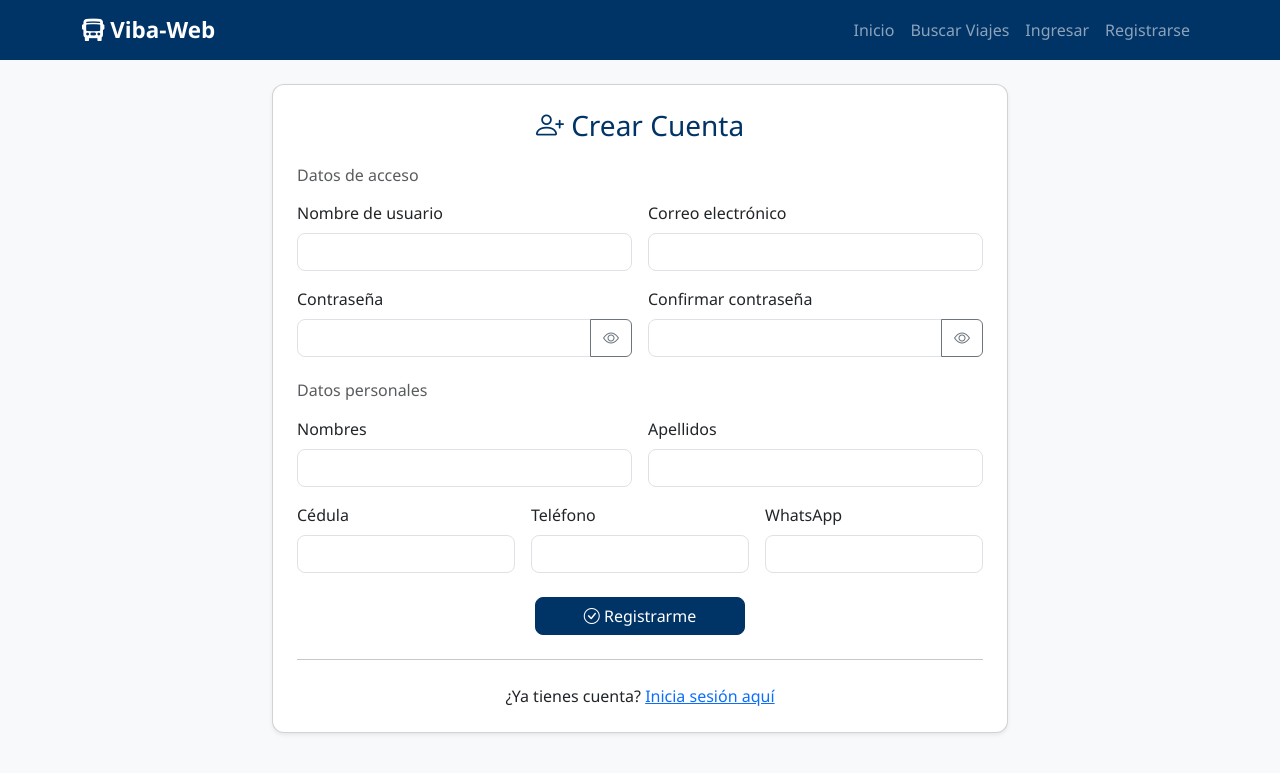
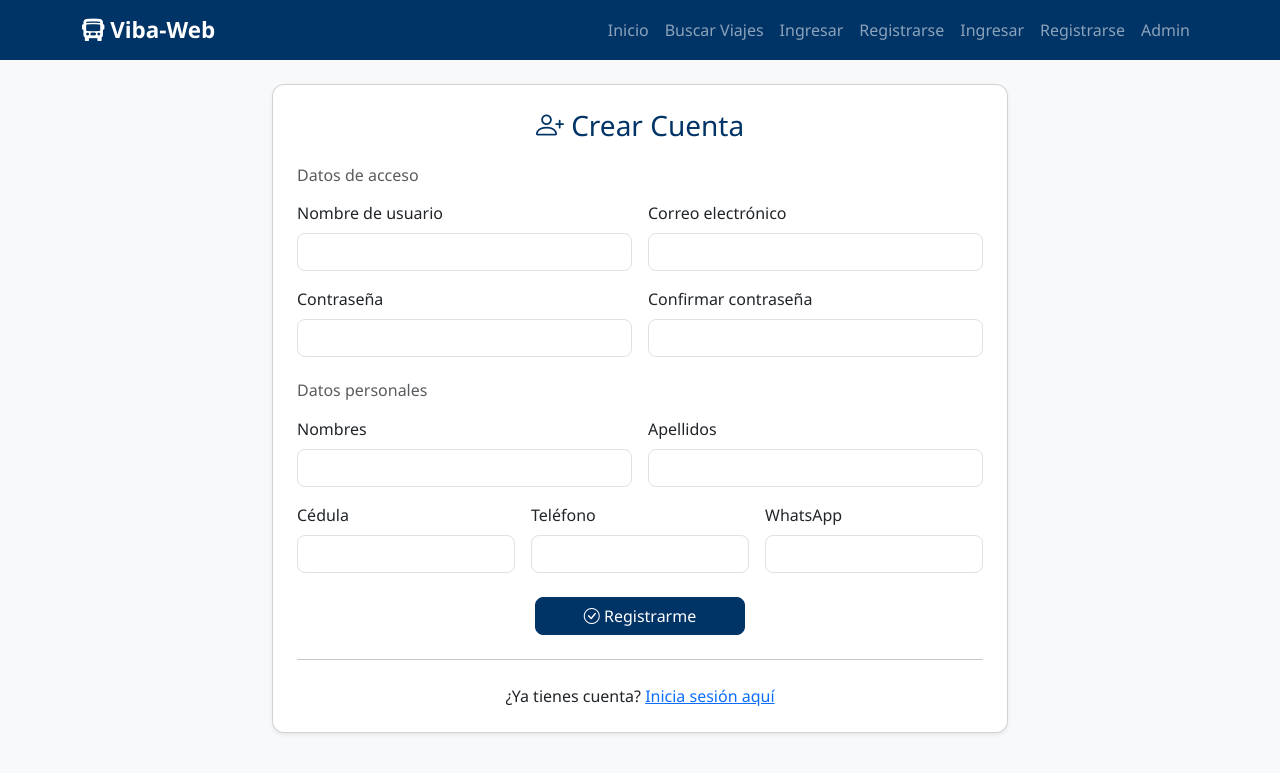
Before and after one commit to GilbertoSegun2/vibaweb, a Django app: page /registro/ in a window 1280 px wide. Shown: the top 773 px of the page. Run offline with Django 5.2, Linux system fonts and the light colour scheme; data that the repository does not hold is empty.

Commit message:
Revert "Bloque 2.4: Opcion C - login antes del mapa + mensajes Django + ojitos password + fix registro_usuario"
This reverts commit d720f035c8580116d605e6323e808a66d56859fa.

```diff
--- a/core/views.py
+++ b/core/views.py
@@ -259,7 +259,7 @@ def login_view(request):
         form = LoginForm(request.POST)
         if form.is_valid():
             username = form.cleaned_data['username']
-            password = form.cleaned_data['password1']
+            password = form.cleaned_data['password']
 
             # Permitir login con email también
             if '@' in username:
@@ -916,7 +916,7 @@ def registro_usuario(request):
             email = form.cleaned_data['email']
             first_name = form.cleaned_data['first_name']
             last_name = form.cleaned_data['last_name']
-            password = form.cleaned_data['password1']
+            password = form.cleaned_data['password']
             cedula = form.cleaned_data['cedula']
             telefono = form.cleaned_data['telefono']
 
--- a/templates/base.html
+++ b/templates/base.html
@@ -30,35 +30,30 @@
                 <ul class="navbar-nav ms-auto">
                     <li class="nav-item"><a class="nav-link" href="/">Inicio</a></li>
                     <li class="nav-item"><a class="nav-link" href="/viajes/">Buscar Viajes</a></li>
-
                     {% if user.is_authenticated %}
-                        <li class="nav-item">
-                            <a class="nav-link" href="/perfil/">
-                                <i class="bi bi-person-circle"></i> {{ user.first_name|default:user.username }}
-                            </a>
-                        </li>
-                        <li class="nav-item">
-                            <a class="nav-link" href="/logout/">
-                                <i class="bi bi-box-arrow-right"></i> Salir
-                            </a>
-                        </li>
-                        {% if user.is_superuser %}
-                        <li class="nav-item">
-                            <a class="nav-link" href="/admin/" target="_blank">
-                                <i class="bi bi-gear-fill"></i> Admin
-                            </a>
-                        </li>
-                        {% endif %}
+                        <li class="nav-item"><a class="nav-link" href="/mis-boletos/">Mis Boletos</a></li>
+                        <li class="nav-item"><a class="nav-link" href="/logout/">Salir ({{ user.username }})</a></li>
                     {% else %}
                         <li class="nav-item"><a class="nav-link" href="/login/">Ingresar</a></li>
                         <li class="nav-item"><a class="nav-link" href="/registro/">Registrarse</a></li>
                     {% endif %}
+
+
+                    {% if user.is_authenticated %}
+                        <li class="nav-item"><a class="nav-link" href="/perfil/"><i class="bi bi-person"></i> Mi Perfil</a></li>
+                        <li class="nav-item"><a class="nav-link" href="/logout/">Salir ({{ user.first_name|default:user.username }})</a></li>
+                    {% else %}
+                        <li class="nav-item"><a class="nav-link" href="/login/">Ingresar</a></li>
+                        <li class="nav-item"><a class="nav-link" href="/registro/">Registrarse</a></li>
+                    {% endif %}
+                    <li class="nav-item"><a class="nav-link" href="/admin/">Admin</a></li>
                 </ul>
             </div>
         </div>
     </nav>
 
-    <!-- Contador flotante global -->
+    <!-- Contador flotante global (fuera de main) -->
+
     {% if expiracion_iso %}
     <div id="timer-box" class="position-fixed shadow rounded bg-dark px-2 py-1 border border-warning"
          style="top: 105px; left: 15px; z-index: 1050; font-size: 0.75rem;">
@@ -72,26 +67,6 @@
 
     <!-- Contenido principal -->
     <main class="container my-4">
-
-        <!-- MENSAJES DE DJANGO -->
-        {% if messages %}
-            {% for message in messages %}
-                <div class="alert alert-{{ message.tags|default:'info' }} alert-dismissible fade show" role="alert">
-                    {% if message.tags == 'success' %}
-                        <i class="bi bi-check-circle-fill"></i>
-                    {% elif message.tags == 'error' %}
-                        <i class="bi bi-exclamation-triangle-fill"></i>
-                    {% elif message.tags == 'warning' %}
-                        <i class="bi bi-exclamation-circle-fill"></i>
-                    {% else %}
-                        <i class="bi bi-info-circle-fill"></i>
-                    {% endif %}
-                    {{ message }}
-                    <button type="button" class="btn-close" data-bs-dismiss="alert" aria-label="Cerrar"></button>
-                </div>
-            {% endfor %}
-        {% endif %}
-
         {% block content %}
         {% endblock %}
     </main>
@@ -114,7 +89,7 @@
         const timerIcon = document.getElementById("timer-icon");
         const timerLabel = document.getElementById("timer-label");
 
-        let yaEstaRojo = false;
+        let yaEstaRojo = false;  // Para no cambiar el color múltiples veces
 
         function actualizarContador() {
             const now = new Date().getTime();
@@ -127,6 +102,7 @@
                 return;
             }
 
+            // Cambiar a rojo cuando quedan 2 minutos o menos
             if (distance <= 120000 && !yaEstaRojo) {
                 yaEstaRojo = true;
                 if (timerBox) {
@@ -136,9 +112,15 @@
                     timerBox.style.zIndex = "1050";
                     timerBox.style.fontSize = "0.75rem";
                 }
-                if (timerIcon) timerIcon.className = "bi bi-exclamation-triangle-fill text-white";
-                if (timerLabel) timerLabel.className = "text-white";
-                if (contadorEl) contadorEl.className = "font-monospace fw-bold text-white";
+                if (timerIcon) {
+                    timerIcon.className = "bi bi-exclamation-triangle-fill text-white";
+                }
+                if (timerLabel) {
+                    timerLabel.className = "text-white";
+                }
+                if (contadorEl) {
+                    contadorEl.className = "font-monospace fw-bold text-white";
+                }
             }
 
             const minutes = Math.floor((distance % (1000 * 60 * 60)) / (1000 * 60));
@@ -155,22 +137,6 @@
         actualizarContador();
     </script>
     {% endif %}
-    <!-- Función global para mostrar/ocultar contraseñas -->
-    <script>
-    function togglePassword(btn) {
-        const input = btn.previousElementSibling;
-        const icon = btn.querySelector('i');
-
-        if (input.type === 'password') {
-            input.type = 'text';
-            icon.className = 'bi bi-eye-slash';
-        } else {
-            input.type = 'password';
-            icon.className = 'bi bi-eye';
-        }
-    }
-    </script>
-
     {% block extra_js %}{% endblock %}
 </body>
 </html>
--- a/templates/registro.html
+++ b/templates/registro.html
@@ -35,22 +35,12 @@
                         </div>
                         <div class="col-md-6">
                             <label class="form-label">{{ form.password1.label }}</label>
-                            <div class="input-group">
-                                {{ form.password1 }}
-                                <button type="button" class="btn btn-outline-secondary" onclick="togglePassword(this)" tabindex="-1">
-                                    <i class="bi bi-eye"></i>
-                                </button>
-                            </div>
+                            {{ form.password1 }}
                             {% if form.password1.errors %}<div class="text-danger small">{{ form.password1.errors }}</div>{% endif %}
                         </div>
                         <div class="col-md-6">
                             <label class="form-label">{{ form.password2.label }}</label>
-                            <div class="input-group">
-                                {{ form.password2 }}
-                                <button type="button" class="btn btn-outline-secondary" onclick="togglePassword(this)" tabindex="-1">
-                                    <i class="bi bi-eye"></i>
-                                </button>
-                            </div>
+                            {{ form.password2 }}
                             {% if form.password2.errors %}<div class="text-danger small">{{ form.password2.errors }}</div>{% endif %}
                         </div>
                     </div>
```
Also changed, not shown: templates/login.html (+1 -7 lines).
